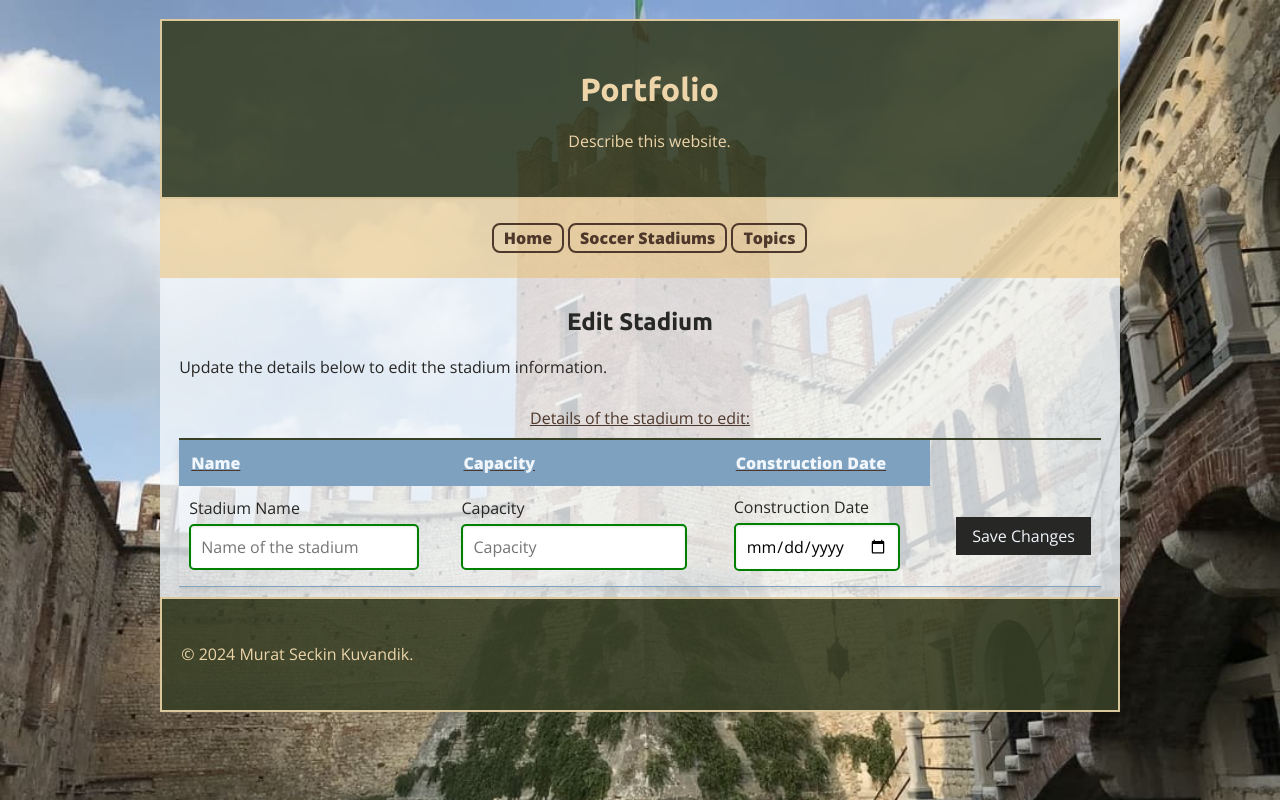
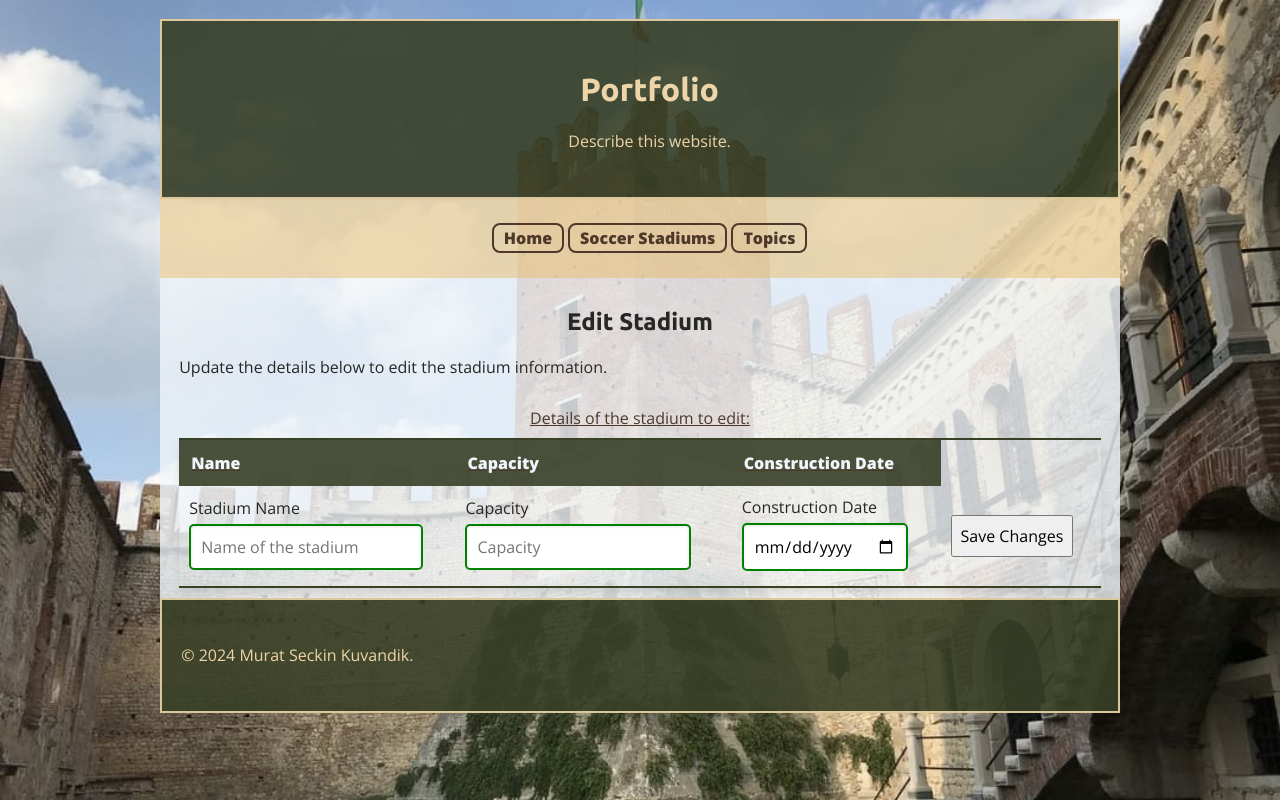
Before and after one commit to seck87/cs290-portfolio, a React (Create React App) app in the folder frontend/: page /update in a window 1280 px wide. Built offline with nearby package versions, Linux system fonts and the light colour scheme.

Commit message:
Fix button positions

```diff
--- a/frontend/src/App.css
+++ b/frontend/src/App.css
@@ -509,7 +509,7 @@
   }
 
   #stadiums th {
-    background-color: var(--darkSky);
+    background-color: var(--darkGrassTransparent);
     color: var(--cloud);
     text-align: left;
     padding: 12px;
@@ -517,24 +517,15 @@
 
   #stadiums td {
     padding: 10px;
-    border-bottom: 1px solid var(--darkSky);
   }
 
   #stadiums tr:nth-child(even) {
     background-color: var(--cloudTransparent);
   }
 
-  #stadiums button {
-    background-color: var(--rustyDoor);
-    color: var(--cloud);
-    border: none;
-    padding: 8px 16px;
-    cursor: pointer;
-    border-radius:
-  }
-
-  #stadiums button:hover {
-    background-color: var(--darkBrick);
+  #stadiums td:nth-last-child(1),
+  #stadiums td:nth-last-child(2) {
+  text-align: left;
   }
 
   @keyframes App-logo {}
```
